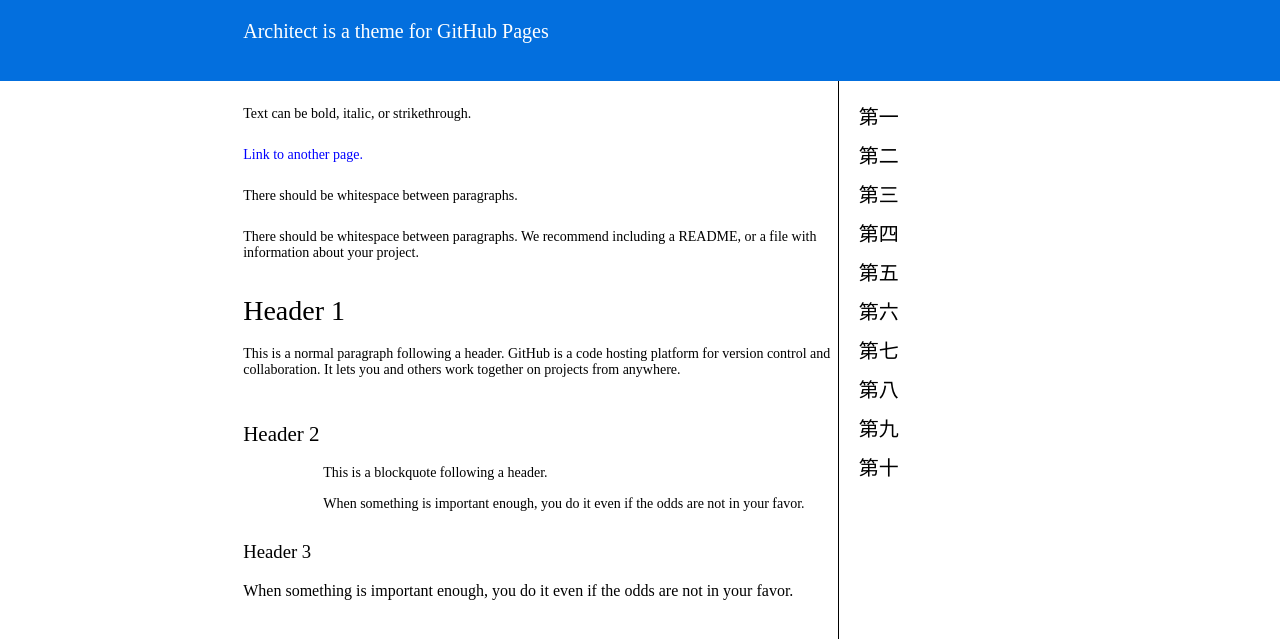
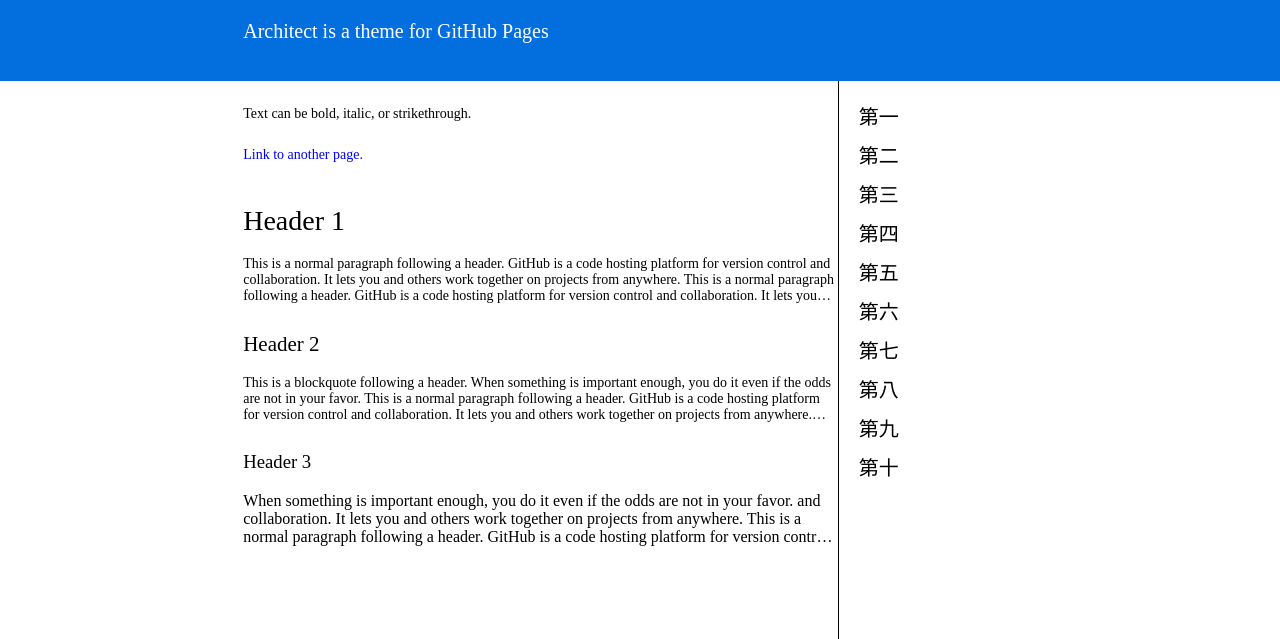
Before and after one commit to chineseii/chineseii.github.io, a plain HTML site: page home.html in a window 1280 px wide. Shown: the part 119-758 px from the top of the page. Drawn offline with Linux system fonts and the light colour scheme.

Commit message:
修改了一个页面

```diff
--- a/css/home.css
+++ b/css/home.css
@@ -105,7 +105,7 @@ li {
 
 .m-b-l-o {
     width: 100%;
-    height: 170px;
+    height: 80px;
 }
 
 .m-b-l-o div {
@@ -139,6 +139,15 @@ h2 div {
     font-size: 14px;
 }
 
+.m_b_l_t div {
+    overflow: hidden;
+    text-overflow: ellipsis;
+    display: -webkit-box;
+    -webkit-line-clamp: 3;
+    -webkit-box-orient: vertical;
+    cursor: pointer;
+}
+
 .m_b_l_s {
     width: 100%;
     height: 100px;
@@ -146,11 +155,20 @@ h2 div {
 }
 
 .m_b_l_s_o {
-    margin-left: 80px;
-    border-left: 10px;
-    border-left-color: #f5f5f5;
+    overflow: hidden;
+    text-overflow: ellipsis;
+    display: -webkit-box;
+    -webkit-line-clamp: 3;
+    -webkit-box-orient: vertical;
+    cursor: pointer;
 }
 
-.m_b_l_s_o div {
+.m_b_l_f div {
     margin-top: 15px;
+    overflow: hidden;
+    text-overflow: ellipsis;
+    display: -webkit-box;
+    -webkit-line-clamp: 3;
+    -webkit-box-orient: vertical;
+    cursor: pointer;
 }
--- a/home.html
+++ b/home.html
@@ -34,23 +34,28 @@
                     <div class="m-b-l-o">
                         <div>Text can be bold, italic, or strikethrough.</div>
                         <div class="m_b_l_o_t">Link to another page.</div>
-                        <div>There should be whitespace between paragraphs.</div>
-                        <div>There should be whitespace between paragraphs. We recommend including a README, or a file with information about your project.</div>
                     </div>
                     <div class="m_b_l_t">
                         <h1>Header 1</h1>
-                        <div>This is a normal paragraph following a header. GitHub is a code hosting platform for version control and collaboration. It lets you and others work together on projects from anywhere.</div>
+                        <div>This is a normal paragraph following a header. GitHub is a code hosting platform for version control and collaboration. It lets you and others work together on projects from anywhere. This is a normal paragraph following a header.
+                            GitHub is a code hosting platform for version control and collaboration. It lets you and others work together on projects from anywhere. This is a normal paragraph following a header. GitHub is a code hosting platform for version
+                            control and collaboration. It lets you and others work together on projects from anywhere. This is a normal paragraph following a header. GitHub is a code hosting platform for version control and collaboration. It lets you
+                            and others work together on projects from anywhere.
+                        </div>
                     </div>
                     <div class="m_b_l_s">
                         <h2>Header 2</h2>
                         <div class="m_b_l_s_o">
-                            <div>This is a blockquote following a header.</div>
-                            <div>When something is important enough, you do it even if the odds are not in your favor.</div>
+                            <div>This is a blockquote following a header. When something is important enough, you do it even if the odds are not in your favor. This is a normal paragraph following a header. GitHub is a code hosting platform for version control
+                                and collaboration. It lets you and others work together on projects from anywhere. This is a normal paragraph following a header. GitHub is a code hosting platform for version control and collaboration. It lets you and
+                                others work together on projects from anywhere.
+                            </div>
                         </div>
                     </div>
                     <div class="m_b_l_f">
                         <h3>Header 3</h3>
-                        <div class="m_b_l_f_o">When something is important enough, you do it even if the odds are not in your favor.</div>
+                        <div class="m_b_l_f_o">When something is important enough, you do it even if the odds are not in your favor. and collaboration. It lets you and others work together on projects from anywhere. This is a normal paragraph following a header. GitHub is a
+                            code hosting platform for version control and collaboration. It lets you and others work together on projects from anywhere.</div>
                     </div>
                 </div>
                 <div class="m_b_r">
```
